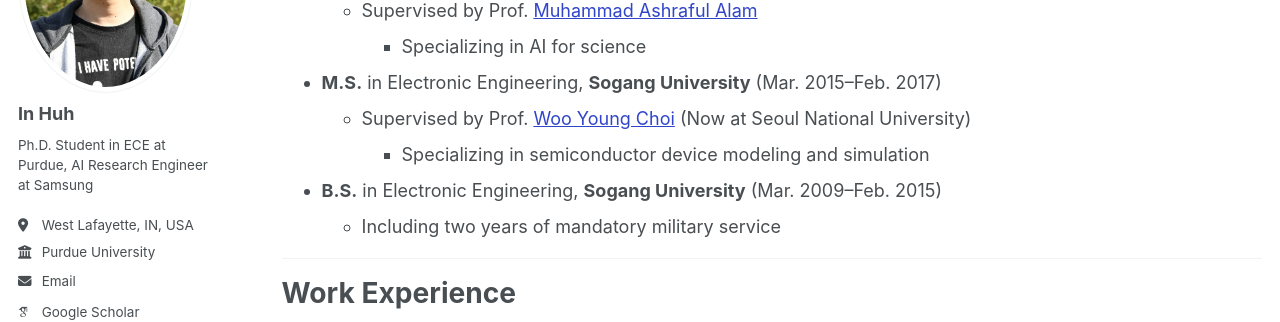
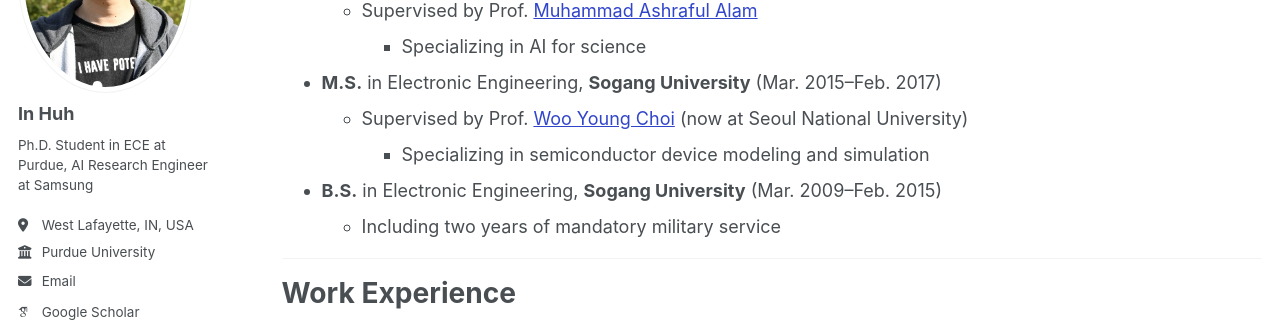
Before and after one commit to inhuh91/inhuh91.github.io, a Jekyll site: the page built from _pages/cv.md, in a window 1280 px wide and 900 px high. Shown: the part 232-554 px from the top of the window. Built offline with Jekyll 4.4.1, drawn with Linux system fonts in a browser that asks for light colours; some web fonts are replaced.

Commit message:
Minor margin modification

```diff
--- a/_includes/archive-single.html
+++ b/_includes/archive-single.html
@@ -35,6 +35,12 @@
       flex: none;
       width: 100% !important;
       max-width: 100%;
+    }
+
+    .archive__item-text {
+      padding-top: 0.5rem;
+      padding-left: 0.5rem;
+      padding-right: 0.5rem;
     }
   }
 </style>
--- a/_pages/cv.md
+++ b/_pages/cv.md
@@ -15,7 +15,7 @@ Education
   * Supervised by Prof. [Muhammad Ashraful Alam](https://sites.google.com/view/alam-research-group/home)
     * Specializing in AI for science
 * **M.S.** in Electronic Engineering, **Sogang University** (Mar. 2015–Feb. 2017)
-  * Supervised by Prof. [Woo Young Choi](https://sites.google.com/view/snutidl) (Now at Seoul National University)
+  * Supervised by Prof. [Woo Young Choi](https://sites.google.com/view/snutidl) (now at Seoul National University)
     * Specializing in semiconductor device modeling and simulation
 * **B.S.** in Electronic Engineering, **Sogang University** (Mar. 2009–Feb. 2015)
     * Including two years of mandatory military service
```
